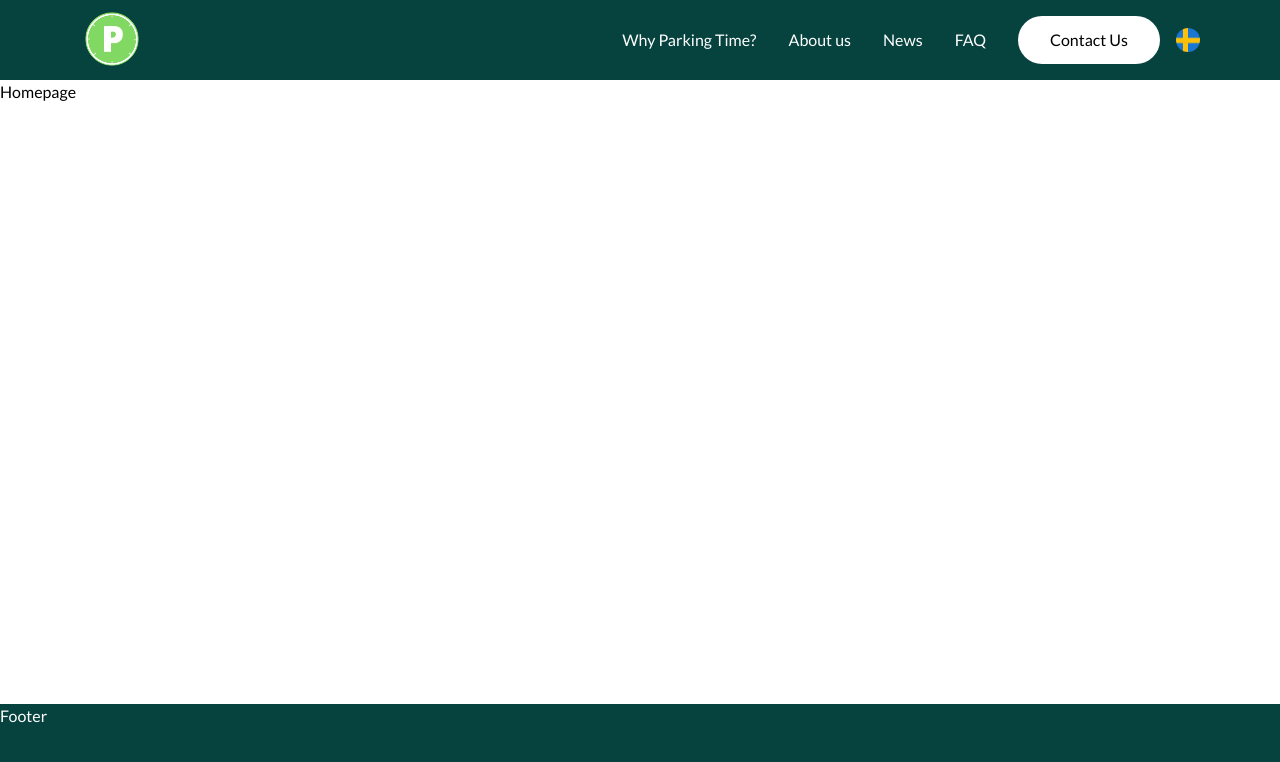
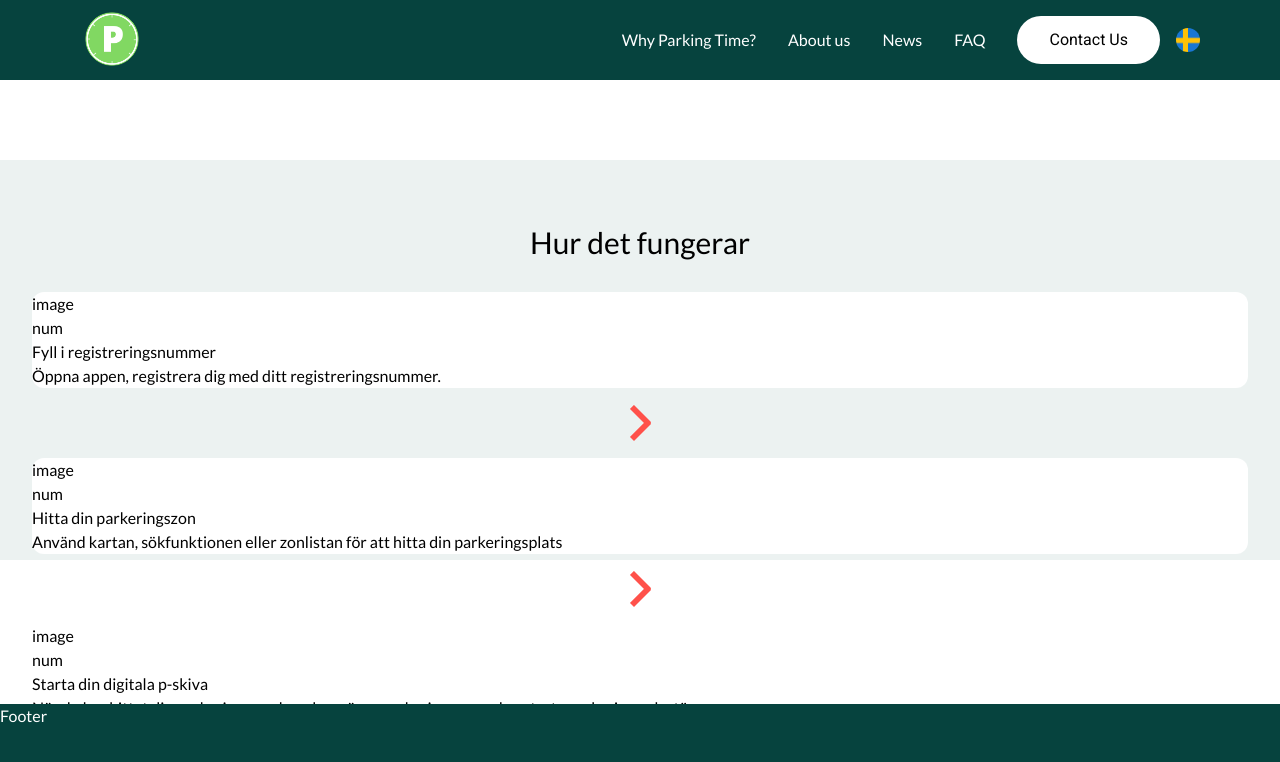
Before and after one commit to Legendarius-K/parking_time, a Next.js app: page / in a window 1280 px wide. Shown: the top 762 px of the page. Built offline with nearby package versions, Linux system fonts and the light colour scheme.

Commit message:
getting there

```diff
--- a/src/app/page.tsx
+++ b/src/app/page.tsx
@@ -1,9 +1,10 @@
+import How from "@/components/How";
 import Image from "next/image";
 
 export default function Home() {
     return (
         <main className="">
-            Homepage
+            <How />
         </main>
     );
 }
--- /dev/null
+++ b/src/components/Button/index.tsx
@@ -0,0 +1,20 @@
+import Link from "next/link";
+
+
+interface ContactBtnProps {
+    route: string
+    btnText: string
+    colors: string
+}
+
+const Button = ({ route, btnText, colors }: ContactBtnProps) => {
+    return (
+        <Link href={route}>
+            <div className={`${colors} px-8 py-3 rounded-full font-mono font-light m-4 transition`}>
+                {btnText}
+            </div>
+        </Link>
+    )
+};
+
+export default Button
--- a/src/components/ContactBtnMobile/index.tsx
+++ b/src/components/ButtonMobile/index.tsx
@@ -1,18 +1,20 @@
+import Link from "next/link";
 
 
 interface ContactBtnMobileProps {
+    route: string
     btnText: string
     colors: string
 }
 
-const ContactBtnMobile = ({ btnText, colors }: ContactBtnMobileProps) => {
+const ButtonMobile = ({ route, btnText, colors }: ContactBtnMobileProps) => {
     return (
-        <a className="self-center w-11/12" href="/contact">
+        <Link className="self-center w-11/12" href={route}>
             <div className={`${colors}  flex justify-center px-8 py-3 rounded-full font-light m-4 transition`}>
                 {btnText}
             </div>
-        </a>
+        </Link>
     )
 };
 
-export default ContactBtnMobile
+export default ButtonMobile
--- a/src/components/ContactBtn/index.tsx
+++ /dev/null
@@ -1,20 +0,0 @@
-import { Roboto } from "next/font/google";
-
-const roboto = Roboto({ subsets: ['latin'], weight: '400' })
-
-interface ContactBtnProps {
-    btnText: string
-    colors: string
-}
-
-const ContactBtn = ({ btnText, colors }: ContactBtnProps) => {
-    return (
-        <a href="/contact">
-            <div className={`${colors} px-8 py-3 rounded-full font-light m-4 transition`}>
-                {btnText}
-            </div>
-        </a>
-    )
-};
-
-export default ContactBtn
--- a/src/components/HamburgerMenu/index.tsx
+++ b/src/components/HamburgerMenu/index.tsx
@@ -5,14 +5,14 @@ import { usePathname } from "next/navigation";
 import Link from "next/link";
 import { useState } from "react";
 import sweflag from '../../../public/sweflag.png'
-import ContactBtnMobile from "../ContactBtnMobile";
+import ButtonMobile from "../ButtonMobile";
 
 interface HamburgerMenuProps {
     openBurger: boolean
     closeBurger: () => void
 }
 
-const HamburgerMenu = ({ openBurger, closeBurger }:HamburgerMenuProps) => {
+const HamburgerMenu = ({ openBurger, closeBurger }: HamburgerMenuProps) => {
 
 
     const path = usePathname();
@@ -45,7 +45,7 @@ const HamburgerMenu = ({ openBurger, closeBurger }:HamburgerMenuProps) => {
 
     return (
         <>
-            <div className={`fixed ${burgerOpen ? 'top-20' : '-top-full'} transition-all ease-in-out duration-500 p-6 flex flex-col left-0 bg-pt-primary w-full z-20 md:hidden`}>
+            <div className={`fixed ${burgerOpen ? 'top-20' : '-top-[335px]'} transition-all ease-in-out duration-500 p-6 flex flex-col left-0 bg-pt-primary w-full z-20 md:hidden`}>
                 {menuItems.map((item, index) => <Link onClick={closeBurger} className="text-white m-4 font-light relative " key={index} href={item.link}>{item.name}</Link>)}
                 <div className="flex">
                     <div className="m-4 w-6 cursor-pointer">
@@ -53,7 +53,7 @@ const HamburgerMenu = ({ openBurger, closeBurger }:HamburgerMenuProps) => {
                     </div>
                     <p className="my-4 text-white">Change Language</p>
                 </div>
-                <ContactBtnMobile btnText="Contact us" colors="bg-white text-black" />
+                <ButtonMobile route="/contact" btnText="Contact us" colors="bg-white text-black" />
             </div>
         </>
     )
--- a/src/components/Header/index.tsx
+++ b/src/components/Header/index.tsx
@@ -6,6 +6,7 @@ import ptLogo from '../../../public/pt-logo.png'
 import sweflag from '../../../public/sweflag.png'
 import Navigation from "../Navigation";
 import HamburgerMenu from "../HamburgerMenu";
+import Link from "next/link";
 
 const Header = () => {
     const [burgerOpen, setBurgerOpen] = useState(false);
@@ -38,9 +39,9 @@ const Header = () => {
         <>
             <header className="h-20 bg-pt-primary flex items-center justify-between px-8 lg:px-20 fixed top-0 left-0 w-full md:relative z-30">
                 <div className="w-16">
-                    <a href="/">
+                    <Link href="/">
                         <Image src={ptLogo} alt="image" />
-                    </a>
+                    </Link>
                 </div>
                 <div className="flex items-center">
                     <Navigation openBurger={handleClick} updateIsOpen={burgerOpen}/>
--- /dev/null
+++ b/src/components/How/index.tsx
@@ -0,0 +1,52 @@
+import arrow from '../../../public/Vectorarrow.png'
+import Image from 'next/image';
+import ButtonMobile from '../ButtonMobile';
+
+const How = () => {
+    return (
+        <section className="bg-pt-background mt-[80px] md:h-[50vh] py-16">
+            <h2 className="text-center text-3xl">Hur det fungerar</h2>
+            <div className="flex-col m-8 justify-between items-center">
+
+                <div className="bg-white rounded-xl basis-1/4 m">
+                    <div>
+                        <p>image</p>
+                        <p>num</p>
+                    </div>
+                    <h3>Fyll i registreringsnummer</h3>
+                    <p>Öppna appen, registrera dig med ditt registreringsnummer. </p>
+                </div>
+
+                <div className='flex justify-center rotate-90 m-4 md:rotate-0'>
+                    <Image src={arrow} alt='arrow' />
+                </div>
+
+                <div className="bg-white rounded-xl basis-1/4">
+                    <div>
+                        <p>image</p>
+                        <p>num</p>
+                    </div>
+                    <h3>Hitta din parkeringszon</h3>
+                    <p>Använd kartan, sökfunktionen eller zonlistan för att hitta din parkeringsplats</p>
+                </div>
+
+                <div className='flex justify-center rotate-90 m-4 md:rotate-0'>
+                    <Image src={arrow} alt='arrow' />
+                </div>
+
+                <div className="bg-white rounded-xl basis-1/4">
+                    <div>
+                        <p>image</p>
+                        <p>num</p>
+                    </div>
+                    <h3>Starta din digitala p-skiva</h3>
+                    <p>När du har hittat din parkeringszon kan du se över parkeringens regler, starta parkering och stänga appen</p>
+                </div>
+
+            </div>
+            <ButtonMobile route={'https://apps.apple.com/se/app/parking-time/id1611019108'} btnText='Ladda ner appen' colors='bg-black text-white' />
+        </section>
+    )
+};
+
+export default How
--- a/src/components/Navigation/index.tsx
+++ b/src/components/Navigation/index.tsx
@@ -4,24 +4,24 @@ import Hamburger from "hamburger-react";
 import Image from "next/image";
 import { usePathname } from "next/navigation";
 import Link from "next/link";
-import ContactBtn from "../ContactBtn";
 import { useEffect, useState } from "react";
 import sweflag from '../../../public/sweflag.png'
-import ContactBtnMobile from "../ContactBtnMobile";
+import ContactBtnMobile from "../ButtonMobile";
+import Button from "../Button";
 
 interface NavigationProps {
     openBurger: () => void
     updateIsOpen: boolean
 }
 
-const Navigation = ({ openBurger, updateIsOpen }:NavigationProps) => {
+const Navigation = ({ openBurger, updateIsOpen }: NavigationProps) => {
 
     const [isOpen, setOpen] = useState(false)
     const path = usePathname();
 
     useEffect(() => {
         updateIsOpen ? setOpen(true) : setOpen(false);
-    },[updateIsOpen])
+    }, [updateIsOpen])
 
 
     const handleClick = () => {
@@ -53,7 +53,7 @@ const Navigation = ({ openBurger, updateIsOpen }:NavigationProps) => {
         <>
             <nav className=" items-center hidden md:flex">
                 {menuItems.map((item, index) => <Link className="text-white m-4 font-light relative hover:cursor-pointer transition-all ease-in-out before:transition-[width] before:ease-in-out before:duration-400 before:absolute before:bg-white before:origin-center before:h-[1px] before:w-0 hover:before:w-[50%] before:bottom-0 before:left-[50%] after:transition-[width] after:ease-in-out after:duration-400 after:absolute after:bg-white after:origin-center after:h-[1px] after:w-0 hover:after:w-[50%] after:bottom-0 after:right-[50%]" key={index} href={item.link}>{item.name}</Link>)}
-                <ContactBtn btnText="Contact Us" colors="bg-white text-black hover:bg-pt-gray1 hover:text-white" />
+                <Button route="/contact" btnText="Contact Us" colors="bg-white text-black hover:bg-pt-gray1 hover:text-white" />
             </nav>
             <nav onClick={handleClick} className="md:hidden">
                 <Hamburger duration={0.6} rounded color="#fff" toggled={isOpen} toggle={setOpen} />
```
Also changed, not shown: public/Vectorarrow.png (added).
